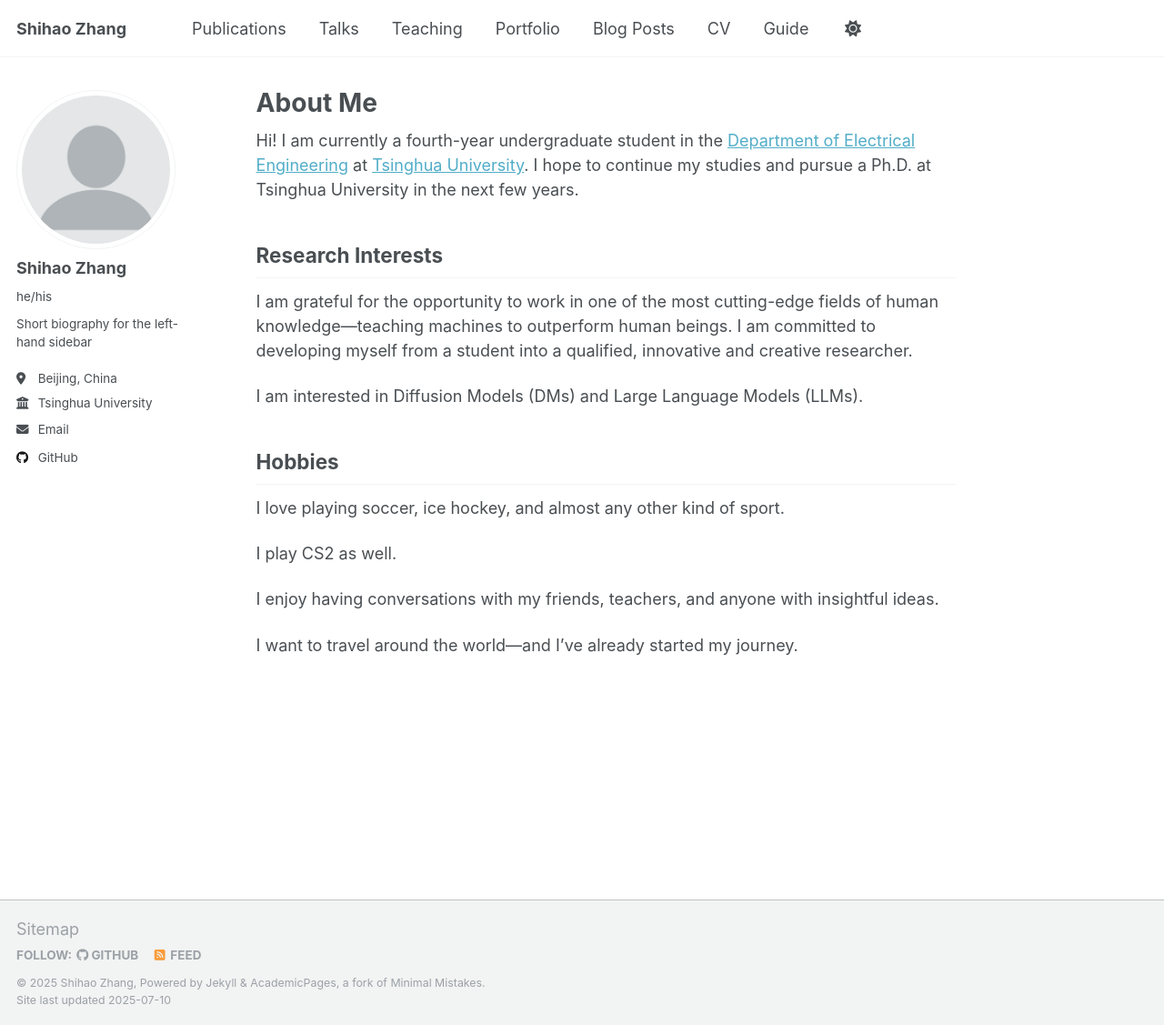
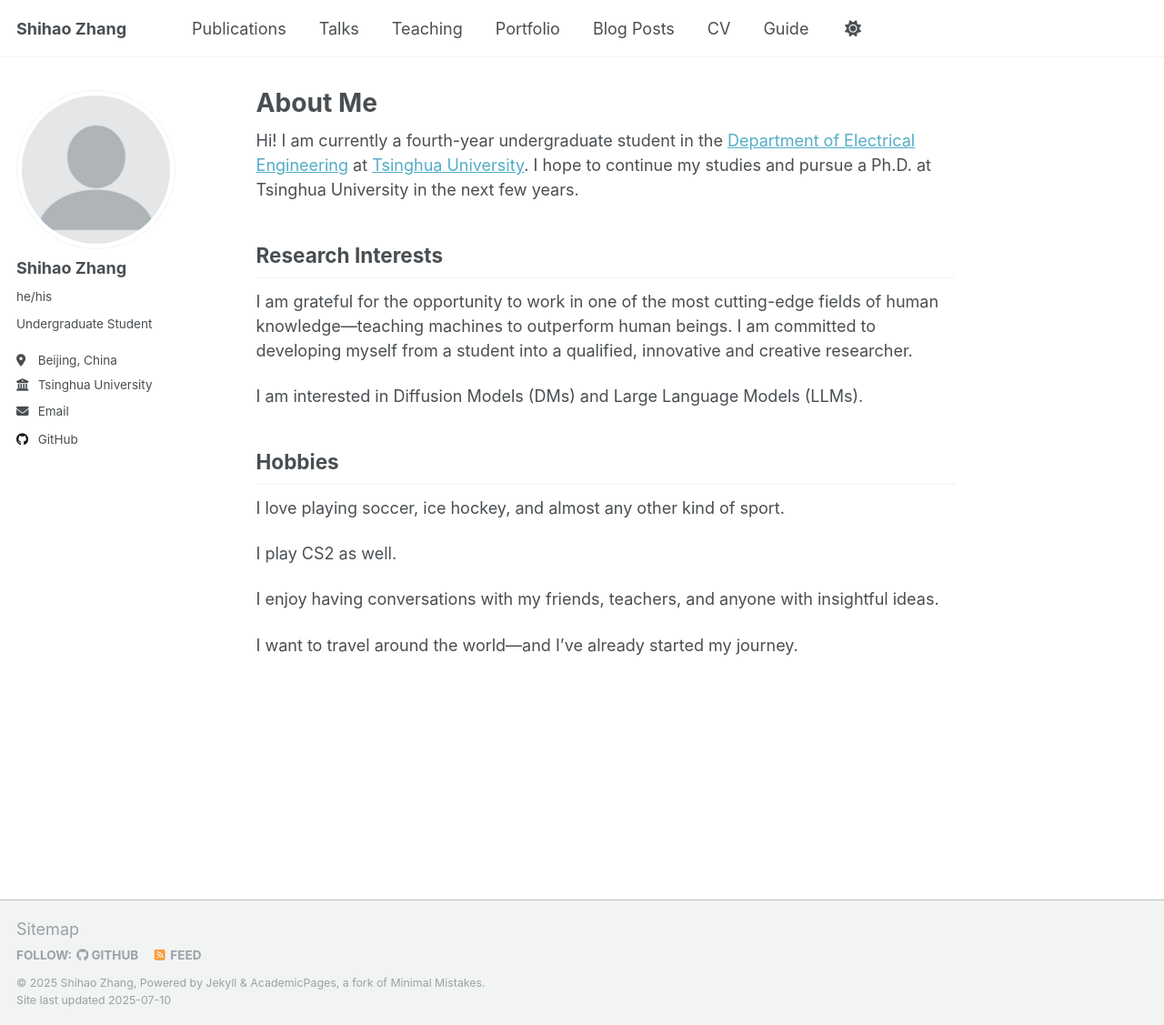
Before and after one commit to sh-zhang22/sh-zhang22.github.io, a Jekyll site: the page built from _pages/about.md, in a window 1280 px wide and 1127 px high. Shown: the whole window at 91% size. Built offline with Jekyll 4.4.1, drawn with Linux system fonts in a browser that asks for light colours; a script that is not in the unit is left out.

Commit message:
Update _config.yml

```diff
--- a/_config.yml
+++ b/_config.yml
@@ -13,7 +13,7 @@ title                    : "Shihao Zhang"
 title_separator          : "-"
 name                     : &name "Shihao Zhang"
 description              : &description "personal description"
-url                      : https://academicpages.github.io # the base hostname & protocol for your site e.g. "https://[your GitHub username].github.io" or if you already have some other page hosted on Github then use "https://[your GitHub username].github.io/[Your Repo Name]"
+url                      : https://sh-zhang.github.io # the base hostname & protocol for your site e.g. "https://[your GitHub username].github.io" or if you already have some other page hosted on Github then use "https://[your GitHub username].github.io/[Your Repo Name]"
 baseurl                  : "" # the subpath of your site, e.g. "/blog"
 repository               : "academicpages/academicpages.github.io"
 
@@ -25,7 +25,7 @@ author:
   avatar           : "profile.png"
   name             : "Shihao Zhang"
   pronouns         : "he/his"
-  bio              : "Short biography for the left-hand sidebar"
+  bio              : "Undergraduate Student"
   location         : "Beijing, China"
   employer         : "Tsinghua University"
   uri              : # URL
```
